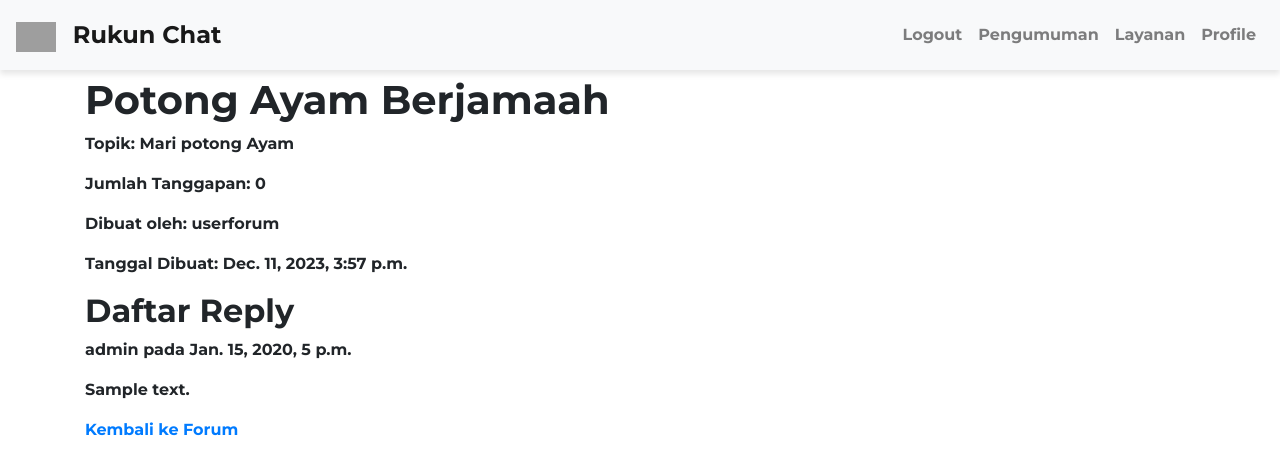
After one commit to RukunChat/rukunchat-backend, a Django app: page /forum/detail/1/ in a window 1280 px wide. The commit adds this page. Shown: the top 475 px of the page. Run offline with Django 4.2, Linux system fonts and the light colour scheme; a user stored in the database is signed in; data comes from the database, SQL or seed files in the repository; both versions use the stored data as it was after the commit; tables that the repository leaves empty hold one stand-in row (values such as "Sample post"); some libraries are stand-ins or nearby versions; grey boxes are pictures that could not be loaded.

Commit message:
Reply in Forum Feature

```diff
--- /dev/null
+++ b/forum/templates/forum_detail.html
@@ -0,0 +1,32 @@
+{% extends 'base.html' %}
+
+{% block content %}
+<h1>{{ forum.title }}</h1>
+<p>Topik: {{ forum.topic }}</p>
+<p>Jumlah Tanggapan: {{ forum.num_responses }}</p>
+<p>Dibuat oleh: {{ forum.creator.username }}</p>
+<p>Tanggal Dibuat: {{ forum.date_created }}</p>
+
+{% if responses %}
+<h2>Daftar Reply</h2>
+{% for response in responses %}
+<div class="response">
+    <p>{{ response.responder.username }} pada {{ response.response_date }}</p>
+    <p>{{ response.response_text }}</p>
+</div>
+{% endfor %}
+{% else %}
+<p>Belum ada reply.</p>
+{% endif %}
+
+{% if user.is_authenticated and not user.is_staff %}
+<h2>Reply Forum</h2>
+<form method="post" action="{% url 'forum:reply_forum' forum.id %}">
+    {% csrf_token %}
+    {{ form.as_p }}
+    <button type="submit">Reply</button>
+</form>
+{% endif %}
+
+<a href="{% url 'forum:show_all_forum' %}">Kembali ke Forum</a>
+{% endblock %}
--- a/forum/templates/show_all_forum.html
+++ b/forum/templates/show_all_forum.html
@@ -15,9 +15,9 @@
   <p>Dibuat oleh: {{ forum.creator.username }}</p>
   <p>Tanggal Dibuat: {{ forum.date_created }}</p>
 
-  <!-- Hanya tampilkan tombol reply untuk anggota biasa -->
   {% if user.is_authenticated and not user.is_staff %}
   <a href="{% url 'forum:reply_forum' forum.id %}">Reply</a>
+  <a href="{% url 'forum:forum_detail' forum.id %}">Detail</a>
   {% endif %}
 </div>
 {% endfor %}
--- a/forum/urls.py
+++ b/forum/urls.py
@@ -1,9 +1,11 @@
 from django.urls import path
-from .views import show_all_forum, add_forum
+from .views import show_all_forum, add_forum, reply_forum, forum_detail
 
 app_name = 'forum'
 
 urlpatterns = [
     path('all/', show_all_forum, name='show_all_forum'),
     path('add/', add_forum, name='add_forum'),
+    path('reply/<int:forum_id>/', reply_forum, name='reply_forum'),
+    path('detail/<int:forum_id>/', forum_detail, name='forum_detail'),
 ]
--- a/forum/views.py
+++ b/forum/views.py
@@ -1,7 +1,7 @@
-from django.shortcuts import render, redirect
+from django.shortcuts import render, redirect, get_object_or_404
 from django.contrib.auth.decorators import login_required
 from .models import Forum, ForumResponse
-from .forms import ForumForm
+from .forms import ForumForm, ForumResponseForm
 
 @login_required(login_url='/auth/login/')
 def show_all_forum(request):
@@ -27,3 +27,39 @@ def add_forum(request):
         'form': form
     }
     return render(request, 'add_forum.html', context)
+
+@login_required(login_url='/auth/login/')
+def reply_forum(request, forum_id):
+    forum = Forum.objects.get(id=forum_id)
+
+    if request.method == 'POST':
+        form = ForumResponseForm(request.POST)
+        if form.is_valid():
+            response = form.save(commit=False)
+            response.forum = forum
+            response.responder = request.user
+            response.save()
+
+            forum.num_responses += 1
+            forum.save()
+
+            return redirect('forum:show_all_forum')
+    else:
+        form = ForumResponseForm()
+
+    context = {
+        'form': form,
+        'forum': forum,
+    }
+    return render(request, 'reply_forum.html', context)
+
+@login_required(login_url='/auth/login/')
+def forum_detail(request, forum_id):
+    forum = get_object_or_404(Forum, id=forum_id)
+    responses = forum.responses.all()
+
+    context = {
+        'forum': forum,
+        'responses': responses
+    }
+    return render(request, 'forum_detail.html', context)
```
Also changed, not shown: forum/forms.py (+6 -4 lines), forum/templates/reply_forum.html (added, +15 -0 lines), db.sqlite3.
